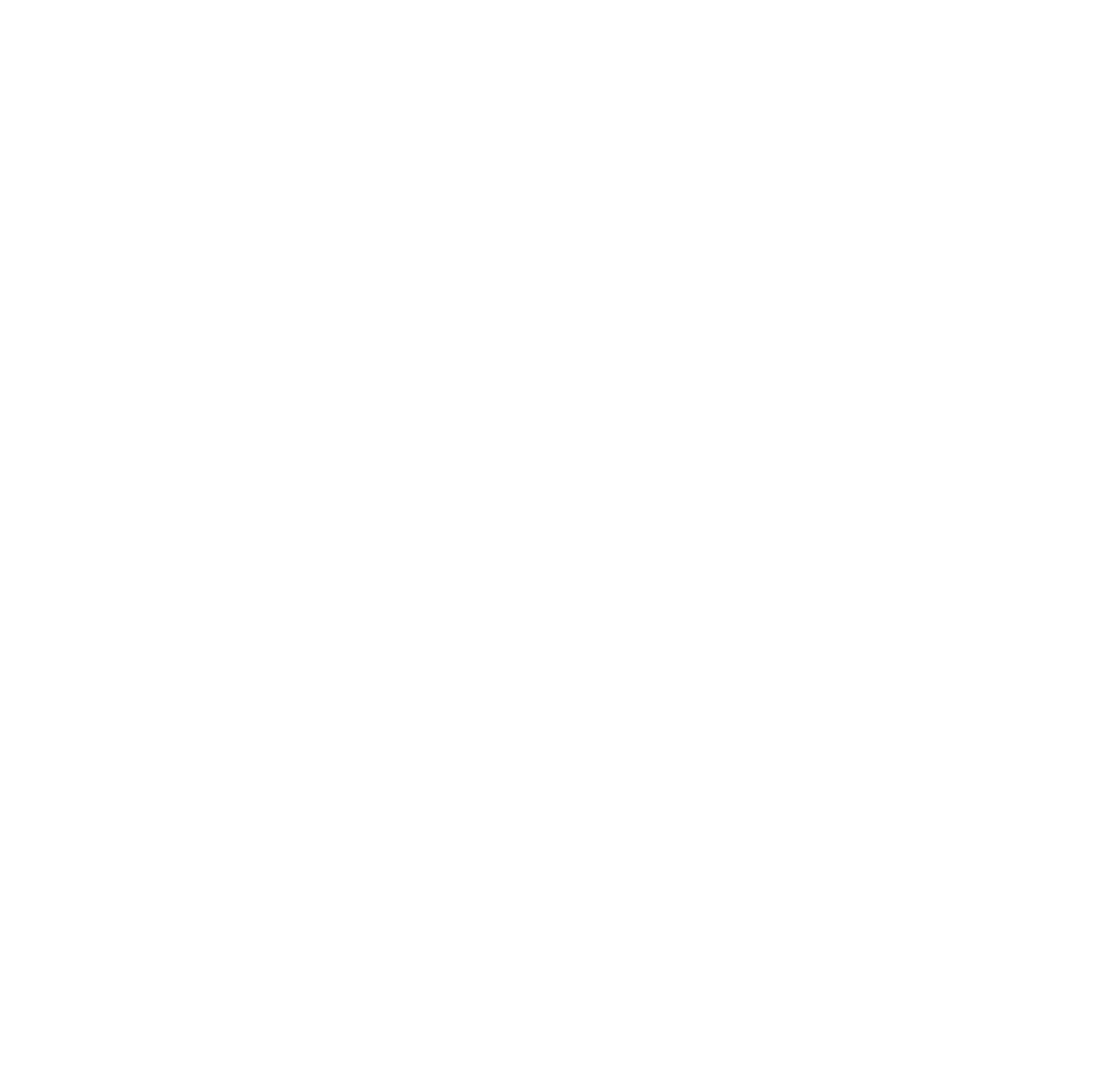
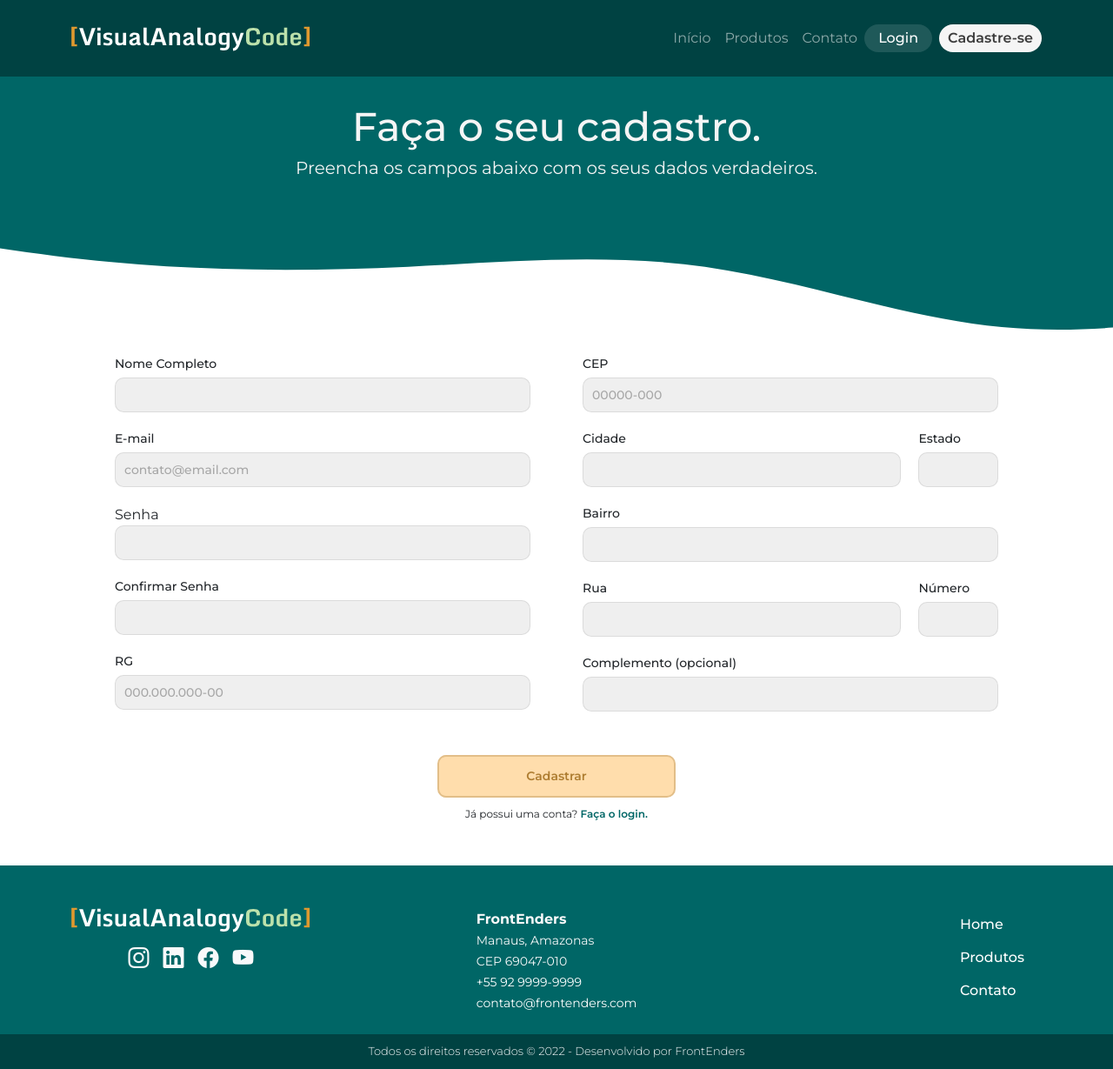
Before and after one commit to LucasMedeiros7/visual-analogy-code, a plain HTML site: page pagina-cadastro/cadastro.html in a window 1280 px wide. Shown: the whole page at 87% size. Before the commit the page ends 800 px from the top, so only its background shows below. Drawn offline with nearby package versions, Linux system fonts and the light colour scheme.

Commit message:
HTML/CSS da página de cadastro

```diff
--- a/index.html
+++ /dev/null
@@ -1,117 +0,0 @@
-<!DOCTYPE html>
-<html lang="pt-br">
-
-<head>
-
-    <meta charset="UTF-8">
-    <meta http-equiv="X-UA-Compatible" content="IE=edge">
-    <meta name="viewport" content="width=device-width, initial-scale=1.0">
-
-    <!-- FONTES (TIPOGRAFIA) -->
-    <link rel="preconnect" href="https://fonts.googleapis.com">
-    <link rel="preconnect" href="https://fonts.gstatic.com" crossorigin>
-    <link href="https://fonts.googleapis.com/css2?family=Montserrat:wght@300;400;500;600;700&display=swap"
-        rel="stylesheet">
-
-    <!-- LINKS DO BOOTSTRAP -->
-    <link href="https://cdn.jsdelivr.net/npm/bootstrap@5.2.0-beta1/dist/css/bootstrap.min.css" rel="stylesheet"
-        integrity="sha384-0evHe/X+R7YkIZDRvuzKMRqM+OrBnVFBL6DOitfPri4tjfHxaWutUpFmBp4vmVor" crossorigin="anonymous">
-    <link rel="stylesheet" href="https://cdn.jsdelivr.net/npm/bootstrap-icons@1.8.3/font/bootstrap-icons.css">
-    <link rel="stylesheet" href="./pagina-cadastro/style.css">
-
-    <title>Visual Analogy Code</title>
-</head>
-
-<body>
-
-    <!-- HEADER -->
-
-    <header id="home">
-        <nav class="navbar navbar-expand-md bg-cor2 navbar-dark py-4">
-            <div class="container">
-                <div>
-                    <a href="index.html"><img class="logo" src="./pagina-cadastro/logo.svg" alt=""></a>
-                </div>
-                <button class="navbar-toggler" type="button" data-bs-toggle="collapse" data-bs-target="#navmenu">
-                    <span class="navbar-toggler-icon"></span>
-                </button>
-
-                <div class="collapse navbar-collapse" id="navmenu">
-                    <ul class="navbar-nav ms-auto align-items-center">
-                        <li class="nav-item">
-                            <a href="index.html" class="nav-link">Início</a>
-                        </li>
-                        <li class="nav-item">
-                            <a href="./html/produtos.html" class="nav-link">Produtos</a>
-                        </li>
-                        <li class="nav-item">
-                            <a href="./html/contato.html" class="nav-link">Contato</a>
-                        </li>
-                        <li class="nav-item">
-                            <a href="./html/login.html" id="navlogin" class="nav-link">Login</a>
-                        </li>
-                        <li class="nav-item">
-                            <a href="./html/cadastro.html" id="navcadastro" class="nav-link">Cadastre-se</a>
-                        </li>
-                    </ul>
-                </div>
-            </div>
-        </nav>
-    </header>
-
-    <!-- HEADER -->
-
-
-
-
-
-
-    <!-- FOOTER -->
-
-    <footer class="bg-cor3 text-light">
-        <div class="container">
-            <div class="footer pt-5 pb-4">
-                <div class="logorede">
-                    <a href="index.html" class="logo">
-                        <img src="./pagina-cadastro/logo.svg" alt="">
-                    </a>
-                    <div class="redesocial">
-                        <!-- Icones do Bootstrap(Link na linha 18) -->
-                        <h4><i class="bi bi-instagram"></i></h4>
-                        <h4><i class="bi bi-linkedin"></i></h4>
-                        <h4><i class="bi bi-facebook"></i></h4>
-                        <h4><i class="bi bi-youtube"></i></h4>
-                    </div>
-                </div>
-
-                <ul class="footer-contato">
-                    <li><strong>FrontEnders</strong></li>
-                    <li>Manaus, Amazonas</li>
-                    <li>CEP 69047-010</li>
-                    <li><a href="tel:+5592999999999">+55 92 9999-9999</a></li>
-                    <li><a href="mailto:contato@frontenders.com">contato@frontenders.com</a></li>
-                </ul>
-
-                <ul class="footer-links">
-                    <li><a href="#home">Home</a></li>
-                    <li><a href="./html/produtos.html">Produtos</a></li>
-                    <li><a href="./html/contato.html">Contato</a></li>
-                </ul>
-            </div>
-        </div>
-        <div class="copyright bg-cor2">
-            <p>Todos os direitos reservados © 2022 - Desenvolvido por FrontEnders</p>
-        </div>
-    </footer>
-
-    <!-- FOOTER -->
-
-    <script src="https://cdn.jsdelivr.net/npm/@popperjs/core@2.11.5/dist/umd/popper.min.js"
-        integrity="sha384-Xe+8cL9oJa6tN/veChSP7q+mnSPaj5Bcu9mPX5F5xIGE0DVittaqT5lorf0EI7Vk"
-        crossorigin="anonymous"></script>
-    <script src="https://cdn.jsdelivr.net/npm/bootstrap@5.2.0-beta1/dist/js/bootstrap.min.js"
-        integrity="sha384-kjU+l4N0Yf4ZOJErLsIcvOU2qSb74wXpOhqTvwVx3OElZRweTnQ6d31fXEoRD1Jy"
-        crossorigin="anonymous"></script>
-</body>
-
-</html>
--- a/pagina-cadastro/cadastro.html
+++ b/pagina-cadastro/cadastro.html
@@ -0,0 +1,186 @@
+<!DOCTYPE html>
+<html lang="pt-br">
+
+<head>
+
+    <meta charset="UTF-8">
+    <meta http-equiv="X-UA-Compatible" content="IE=edge">
+    <meta name="viewport" content="width=device-width, initial-scale=1.0">
+
+    <!-- FONTES (TIPOGRAFIA) -->
+    <link rel="preconnect" href="https://fonts.googleapis.com">
+    <link rel="preconnect" href="https://fonts.gstatic.com" crossorigin>
+    <link href="https://fonts.googleapis.com/css2?family=Montserrat:wght@300;400;500;600;700&display=swap"
+        rel="stylesheet">
+
+    <!-- LINKS DO BOOTSTRAP -->
+    <link href="https://cdn.jsdelivr.net/npm/bootstrap@5.2.0-beta1/dist/css/bootstrap.min.css" rel="stylesheet"
+        integrity="sha384-0evHe/X+R7YkIZDRvuzKMRqM+OrBnVFBL6DOitfPri4tjfHxaWutUpFmBp4vmVor" crossorigin="anonymous">
+    <link rel="stylesheet" href="https://cdn.jsdelivr.net/npm/bootstrap-icons@1.8.3/font/bootstrap-icons.css">
+    <link rel="stylesheet" href="./style.css">
+
+    <title>Visual Analogy Code</title>
+</head>
+
+<body>
+
+    <!-- HEADER -->
+
+    <header id="home">
+        <nav class="navbar navbar-expand-md bg-cor2 navbar-dark py-4">
+            <div class="container">
+                <div>
+                    <a href="index.html"><img class="logo" src="./logo.svg" alt=""></a>
+                </div>
+                <button class="navbar-toggler" type="button" data-bs-toggle="collapse" data-bs-target="#navmenu">
+                    <span class="navbar-toggler-icon"></span>
+                </button>
+
+                <div class="collapse navbar-collapse" id="navmenu">
+                    <ul class="navbar-nav ms-auto align-items-center">
+                        <li class="nav-item">
+                            <a href="index.html" class="nav-link">Início</a>
+                        </li>
+                        <li class="nav-item">
+                            <a href="./html/produtos.html" class="nav-link">Produtos</a>
+                        </li>
+                        <li class="nav-item">
+                            <a href="./html/contato.html" class="nav-link">Contato</a>
+                        </li>
+                        <li class="nav-item">
+                            <a href="./html/login.html" id="navlogin" class="nav-link">Login</a>
+                        </li>
+                        <li class="nav-item">
+                            <a href="./html/cadastro.html" id="navcadastro" class="nav-link">Cadastre-se</a>
+                        </li>
+                    </ul>
+                </div>
+            </div>
+        </nav>
+    </header>
+
+    <!-- HEADER -->
+
+
+    <main class="cadastro-main">
+        <div class="container cadastromain">
+            <div class="cadastro-info">
+                <h1 class="text-center cadastro-titulo">Faça o seu cadastro.</h1>
+                <p class="text-center cadastro-p">Preencha os campos abaixo com os seus dados verdadeiros.</p>
+            </div>
+        </div>
+    </main>
+
+    <section class="form">
+        <div class="container">
+            <form action="#">
+                <div class="dados">
+
+                    <label class="form-detalhe" for="nome">Nome Completo</label>
+                    <input type="text" name="nome" id="nome">
+
+                    <label for="email">E-mail</label>
+                    <input type="email" name="email" id="email" placeholder="contato@email.com">
+
+                    <labe data-bs-toggle="tooltip" data-bs-placement="top" title="Deve conter 6 caracteres ou mais"
+                        for="senha">Senha</label>
+                        <input type="password" name="senha" id="senha">
+
+                        <label for="confirm">Confirmar Senha</label>
+                        <input type="password" name="cofirm" id="confirm">
+
+                        <label for="rg">RG</label>
+                        <input type="text" name="rg" id="rg" placeholder="000.000.000-00">
+                </div>
+
+                <div class="endereco">
+                    <label class="form-detalhe" for="cep">CEP</label>
+                    <input type="text" name="cep" id="cep" placeholder="00000-000">
+
+                    <div class="grid-form">
+                        <div>
+                            <label for="cidade">Cidade</label>
+                            <input type="text" name="cidade" id="cidade">
+                        </div>
+
+                        <div>
+                            <label for="estado">Estado</label>
+                            <input type="text" name="estado" id="estado">
+                        </div>
+                    </div>
+
+                    <label for="bairro">Bairro</label>
+                    <input type="text" name="bairro" id="bairro">
+
+                    <div class="grid-form">
+                        <div>
+                            <label for="rua">Rua</label>
+                            <input type="text" name="rua" id="rua">
+                        </div>
+
+                        <div>
+                            <label for="numero">Número</label>
+                            <input type="text" name="numero" id="numero">
+                        </div>
+                    </div>
+                    <label for="complemento">Complemento (opcional)</label>
+                    <input type="text" name="complemento" id="complemento">
+                </div>
+            </form>
+        </div>
+        <button class="cadastro-btn">Cadastrar</button>
+        <p class="fazerlogin text-center">Já possui uma conta? <a href=".html/login.html">Faça o login.</a></p>
+    </section>
+
+
+
+
+    <!-- FOOTER -->
+
+    <footer class="bg-cor3 text-light">
+        <div class="container">
+            <div class="footer pt-5 pb-4">
+                <div class="logorede">
+                    <a href="index.html" class="logo">
+                        <img src="./logo.svg" alt="">
+                    </a>
+                    <div class="redesocial">
+
+                        <h4><i class="bi bi-instagram"></i></h4>
+                        <h4><i class="bi bi-linkedin"></i></h4>
+                        <h4><i class="bi bi-facebook"></i></h4>
+                        <h4><i class="bi bi-youtube"></i></h4>
+                    </div>
+                </div>
+
+                <ul class="footer-contato">
+                    <li><strong>FrontEnders</strong></li>
+                    <li>Manaus, Amazonas</li>
+                    <li>CEP 69047-010</li>
+                    <li><a href="tel:+5592999999999">+55 92 9999-9999</a></li>
+                    <li><a href="mailto:contato@frontenders.com">contato@frontenders.com</a></li>
+                </ul>
+
+                <ul class="footer-links">
+                    <li><a href="#home">Home</a></li>
+                    <li><a href="./html/produtos.html">Produtos</a></li>
+                    <li><a href="./html/contato.html">Contato</a></li>
+                </ul>
+            </div>
+        </div>
+        <div class="copyright bg-cor2">
+            <p>Todos os direitos reservados © 2022 - Desenvolvido por FrontEnders</p>
+        </div>
+    </footer>
+
+    <!-- FOOTER -->
+
+    <script src="https://cdn.jsdelivr.net/npm/@popperjs/core@2.11.5/dist/umd/popper.min.js"
+        integrity="sha384-Xe+8cL9oJa6tN/veChSP7q+mnSPaj5Bcu9mPX5F5xIGE0DVittaqT5lorf0EI7Vk"
+        crossorigin="anonymous"></script>
+    <script src="https://cdn.jsdelivr.net/npm/bootstrap@5.2.0-beta1/dist/js/bootstrap.min.js"
+        integrity="sha384-kjU+l4N0Yf4ZOJErLsIcvOU2qSb74wXpOhqTvwVx3OElZRweTnQ6d31fXEoRD1Jy"
+        crossorigin="anonymous"></script>
+</body>
+
+</html>
--- a/pagina-cadastro/style.css
+++ b/pagina-cadastro/style.css
@@ -119,7 +119,136 @@ a {
   text-align: center;
   font-size: 13px;
   font-weight: 300;
-  padding: 10px 0px;
+  padding: 10px;
+}
+
+.navbar-toggler {
+  border: none;
+  padding: 4px 5px;
+}
+
+.navbar-toggler:focus,
+.navbar-toggler:active,
+.navbar-toggler-icon:focus {
+  background-color: rgba(255, 255, 255, 0.12);
+  box-shadow: none;
+}
+
+/* MAIN */
+
+.cadastro-info {
+  padding: 30px 0px;
+  color: #f5f5f5;
+}
+
+.cadastro-titulo {
+  font-weight: 500;
+  font-size: 46px;
+  margin-bottom: 5px;
+}
+
+.cadastro-p {
+  font-weight: 400;
+  font-size: 20px;
+}
+
+.cadastro-main {
+  background-image: url("./bg-main.svg");
+  background-repeat: no-repeat;
+  background-size: cover;
+  background-position: top;
+  height: 40vh;
+}
+
+label {
+  display: block;
+  font-weight: 500;
+  font-size: 14px;
+  margin-bottom: 5px;
+}
+
+input {
+  height: 40px;
+  width: 100%;
+  background-color: #dddddd77;
+  border: 1px solid #a7a7a749;
+  border-radius: 10px;
+  margin-bottom: 20px;
+  padding: 0px 10px;
+  font-size: 14px;
+  font-weight: 500;
+}
+
+input:focus {
+  outline: none;
+  border: 2px solid #1b4e2e2f;
+  background-color: #e8f0fe;
+}
+
+input::placeholder {
+  color: rgba(0, 0, 0, 0.3);
+}
+
+.form {
+  padding: 0px 16px;
+  display: flex;
+  flex-direction: column;
+}
+
+form {
+  display: grid;
+  grid-template-columns: 1fr 1fr;
+  gap: 60px;
+  margin-bottom: 30px;
+  padding: 0px 50px;
+}
+
+.cadastro-btn {
+  padding: 12px 100px;
+  border-radius: 10px;
+  font-weight: 600;
+  font-size: 14px;
+  max-width: fit-content;
+  place-self: center;
+  border: 2px solid #e2be88;
+  background-color: #ffbe6286;
+  color: #ae7d31;
+}
+
+.cadastro-btn:hover {
+  background-color: #ffc16bb4;
+}
+
+.fazerlogin {
+  font-size: 12px;
+  padding: 10px 0px 50px 0px;
+  font-weight: 400;
+}
+
+.fazerlogin a {
+  color: #006666;
+  font-weight: 600;
+}
+
+.fazerlogin a:hover {
+  color: #006666bb;
+}
+
+.grid-form {
+  display: grid;
+  grid-template-columns: 4fr 1fr;
+  gap: 20px;
+}
+
+/* MEDIA QUERY */
+
+@media (max-width: 1000px) {
+  .grid-form {
+    grid-template-columns: 2fr 1fr;
+  }
+  form {
+    padding: 0px 30px;
+  }
 }
 
 @media (max-width: 768px) {
@@ -137,18 +266,19 @@ a {
     text-align: center;
     padding: 0px;
   }
-}
-
-.navbar-toggler {
-  border: none;
-  padding: 4px 5px;
-}
-
-.navbar-toggler:focus,
-.navbar-toggler:active,
-.navbar-toggler-icon:focus {
-  background-color: rgba(255, 255, 255, 0.12);
-  box-shadow: none;
+  .cadastro-titulo {
+    font-size: 40px;
+  }
+  .cadastro-p {
+    font-size: 16px;
+  }
+  form {
+    grid-template-columns: 1fr;
+    gap: 40px;
+  }
+  .grid-form {
+    display: block;
+  }
 }
 
 @media (max-width: 400px) {
@@ -157,4 +287,13 @@ a {
     margin-bottom: 2px;
     margin: 0 auto;
   }
+  .cadastro-info {
+    padding: 36px 0px;
+  }
+  .cadastro-titulo {
+    font-size: 30px;
+  }
+  .cadastro-p {
+    font-size: 16px;
+  }
 }
```
Also changed, not shown: pagina-cadastro/bg-main.svg (added).
